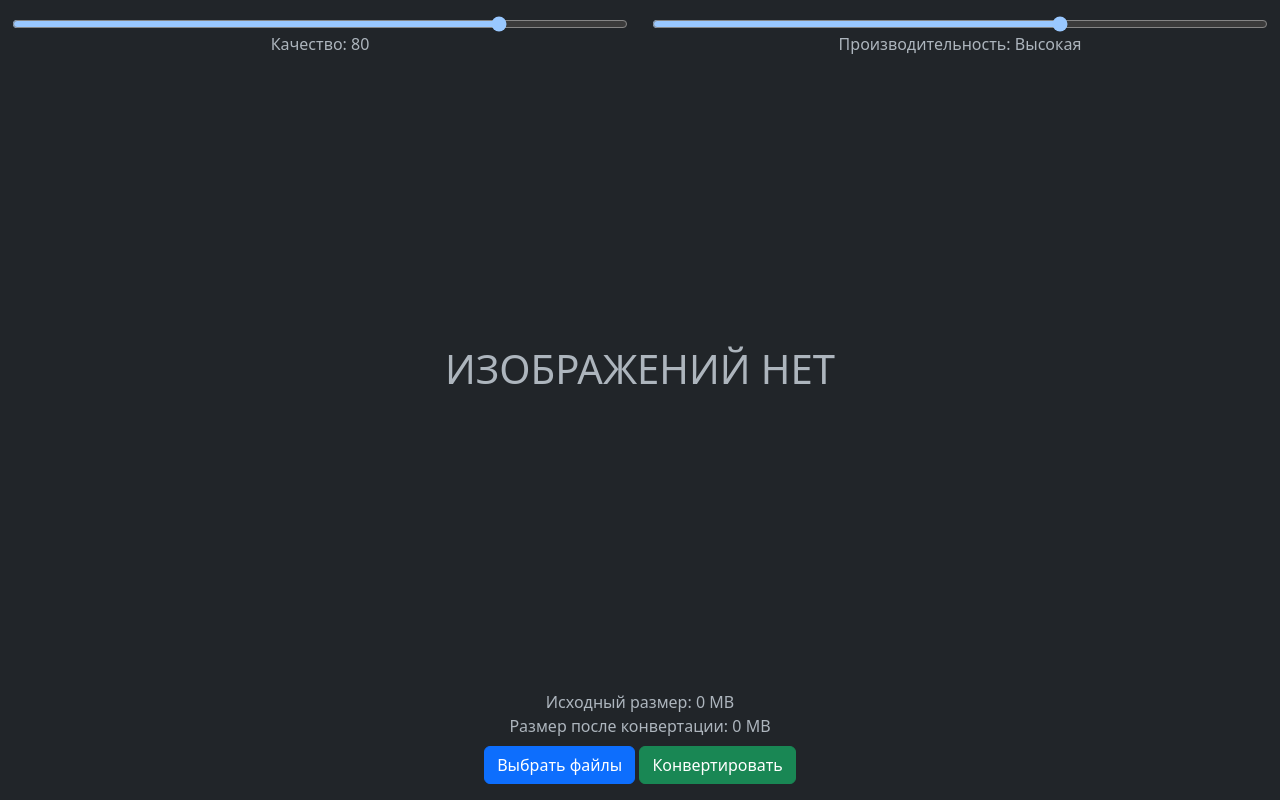
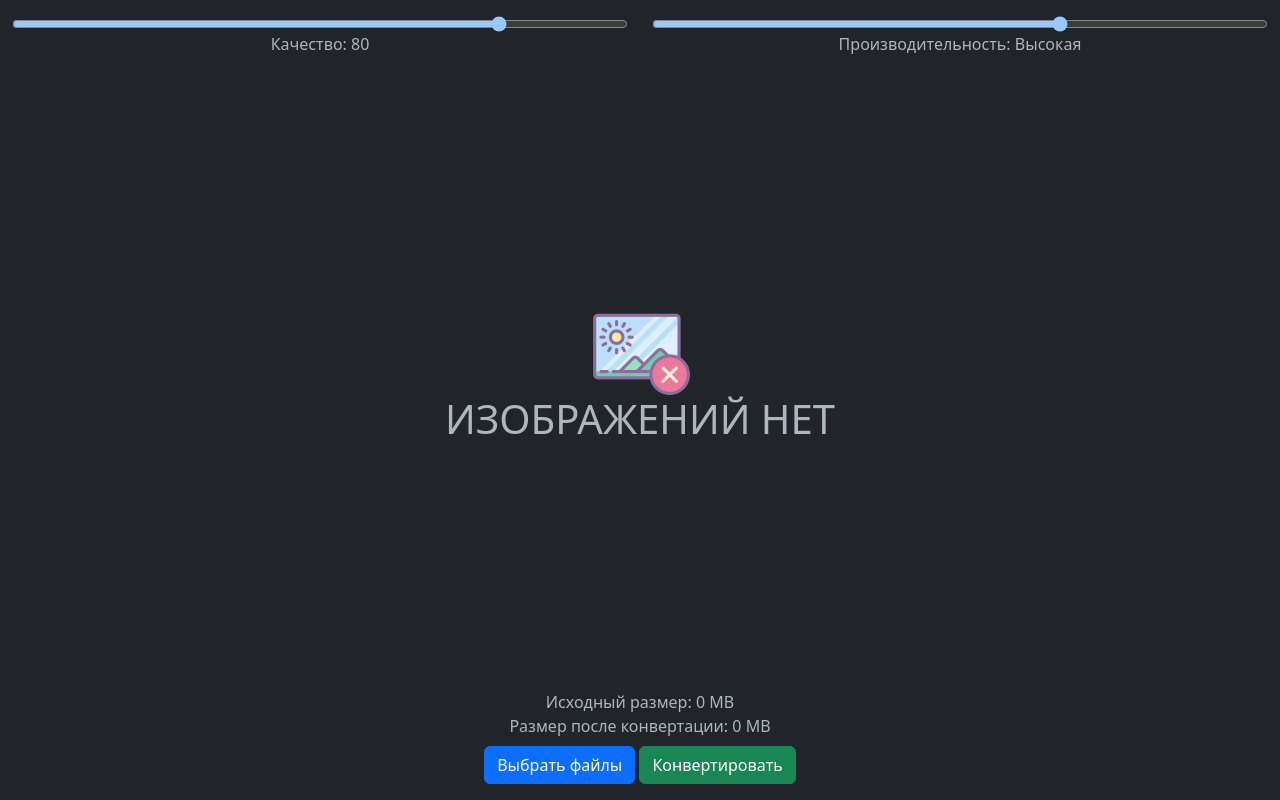
Before and after one commit to YotoHana/image-multi-converter, a website built with Vite: page frontend/index.html in a window 1280 px wide. Built offline with nearby package versions, Linux system fonts and the light colour scheme.

Commit message:
add icon and img on frontend

```diff
--- a/frontend/index.html
+++ b/frontend/index.html
@@ -20,7 +20,10 @@
         </div>
         <div>
             <ul id="fileList" style="max-height: 60vh; max-width: 90vw;" class="list-group overflow-auto text-nowrap gap-2">
-                <li class="h1">ИЗОБРАЖЕНИЙ НЕТ</li>
+                <div>
+                    <img src="./src/assets/images/no-imgs.png" width="100vw" height="100vh">
+                    <li class="h1">ИЗОБРАЖЕНИЙ НЕТ</li>
+                </div>
             </ul>
         </div>
         <div class="d-flex flex-column gap-2">
--- a/frontend/src/main.ts
+++ b/frontend/src/main.ts
@@ -75,7 +75,6 @@ document.addEventListener('DOMContentLoaded', () => {
                     fileItems.forEach((li: any) => fileList.appendChild(li));
                 }
             } else {
-                console.log("Вы ничего не выбрали")
                 alert("Вы ничего не выбрали")
             }
 
```
Also changed, not shown: build/windows/icon.ico, frontend/src/assets/images/logo-universal.png (deleted), frontend/src/assets/images/no-imgs.png (added).
